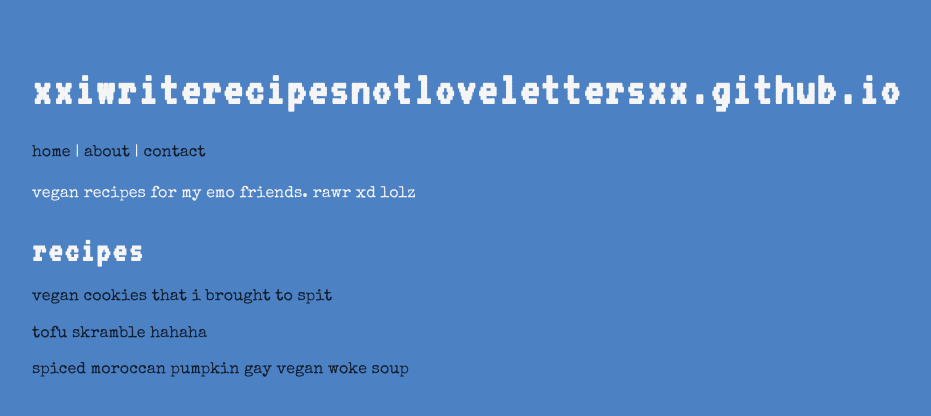
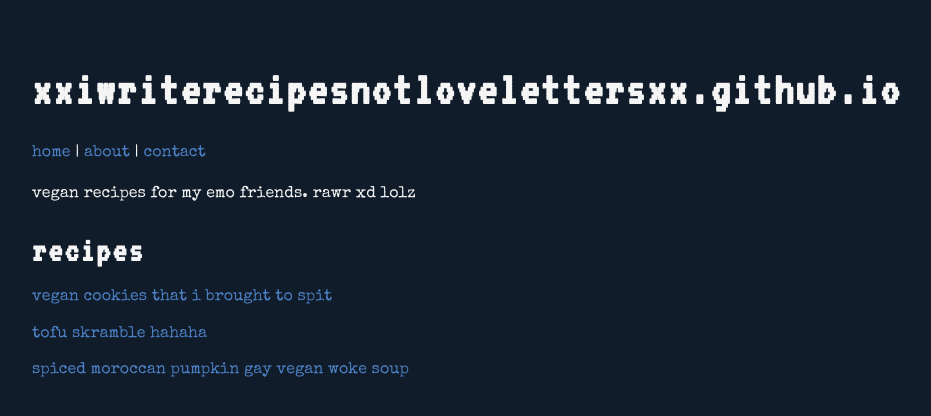
Before and after one commit to xxiwriterecipesnotlovelettersxx/xxiwriterecipesnotlovelettersxx.github.io, a Jekyll site: the page built from index.md, in a window 1280 px wide. Shown: the top 416 px of the page, without its empty margins (233-1164 px from the left). Built offline with Jekyll 4.4.1, drawn with Linux system fonts in a browser that asks for light colours.

Commit message:
Update style.css

```diff
--- a/assets/css/style.css
+++ b/assets/css/style.css
@@ -3,7 +3,7 @@
 
 /* Body */
 body {
-  background: #4c81c4;
+  background: #111c2b;
   color: #f5f5f5;
   font-family: 'Special Elite', monospace;
   max-width: 750px;
@@ -42,12 +42,12 @@ h3 {
 
 /* Links */
 body a {
-  color: #111c2b !important;
+  color: #4c81c4 !important;
   text-decoration: none;
 }
 
 body a:hover {
-  color: #000000 !important;
+  color: #538cd5  !important;
   text-decoration: none;
 }
 
```
